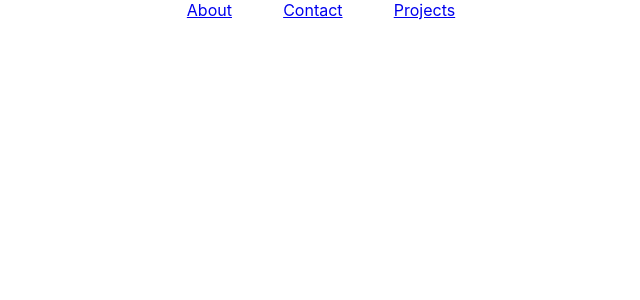
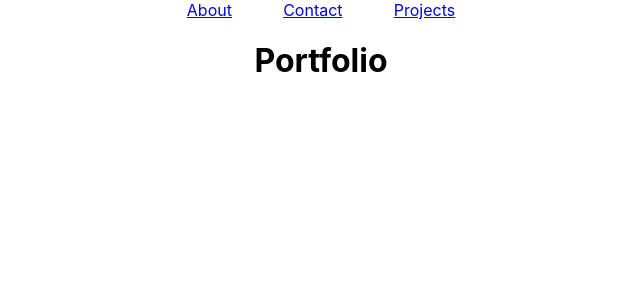
Before and after one commit to mickbbnelson/micks-portfolio, a React (Create React App) app: page /portfolio in a window 1280 px wide. Shown: the top 300 px of the page, without its empty margins (319-959 px from the left). Built offline with nearby package versions, Linux system fonts and the light colour scheme.

Commit message:
Update Projects naming convention to Portfolio

```diff
--- a/src/Components/Pages.js
+++ b/src/Components/Pages.js
@@ -1,7 +1,7 @@
 import { Switch, Route } from 'react-router-dom'
 import About from './About'
 import Contact from './Contact'
-import Projects from './Projects'
+import Portfolio from './Portfolio'
 
 const Pages = () => {
     return (
@@ -9,7 +9,7 @@ const Pages = () => {
         <Switch>
             <Route exact path="/about"><About/> </Route>
             <Route exact path="/contact"><Contact/> </Route>
-            <Route exact path="/projects"><Projects/> </Route>
+            <Route exact path="/portfolio"><Portfolio/> </Route>
         </Switch>
         </div>
     )
--- /dev/null
+++ b/src/Components/Portfolio.js
@@ -0,0 +1,10 @@
+const Portfolio = () => {
+
+    return (
+        <div>
+            <h1>Portfolio</h1>
+        </div>
+    )
+}
+
+export default Portfolio
--- a/src/Components/Projects.js
+++ /dev/null
@@ -1,10 +0,0 @@
-const Projects = () => {
-
-    return (
-        <div>
-            <h1>Projects</h1>
-        </div>
-    )
-}
-
-export default Projects
```
